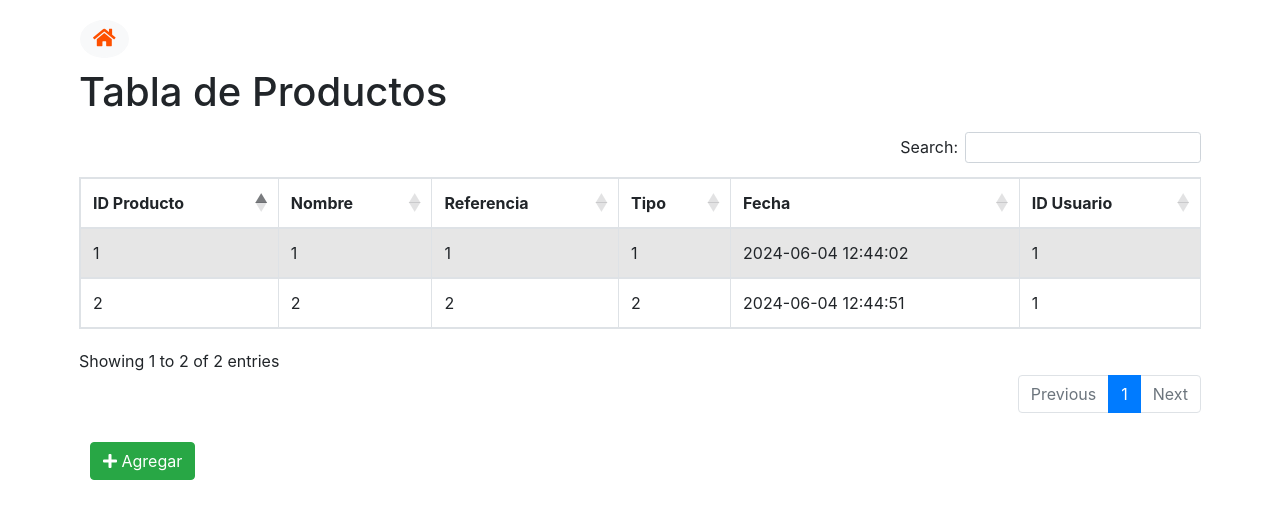
After one commit to Ed2902/finalresiduos, a PHP site: page /producto/tabla_productos.php in a window 1280 px wide. The commit adds this page. Shown: the top 519 px of the page. Run offline with PHP 8.4, Linux system fonts and the light colour scheme; data comes from the database, SQL or seed files in the repository; some libraries are stand-ins or nearby versions.

Commit message:
tabla productos

```diff
--- a/producto/producto.php
+++ b/producto/producto.php
@@ -97,5 +97,26 @@
                 return null;
             }
         }
+
+        public static function obtenerTodosLosProductos() {
+            $conexion = new Conexion();
+            $sql = "SELECT id_producto, nombre, referencia, tipo, fecha, id_usuarioFK FROM producto";
+            $consulta = $conexion->prepare($sql);
+
+            try {
+                $consulta->execute();
+                $productos = $consulta->fetchAll(PDO::FETCH_ASSOC);
+                return $productos;
+            } catch (PDOException $e) {
+                echo "Error al obtener los productos: " . $e->getMessage();
+                return [];
+            }
+        }
+
+
+
     }
+
+
+
     ?>
--- /dev/null
+++ b/producto/tabla_productos.php
@@ -0,0 +1,148 @@
+<!DOCTYPE html>
+<html lang="es">
+<head>
+    <meta charset="UTF-8">
+    <meta name="viewport" content="width=device-width, initial-scale=1.0">
+    <title>Tabla de Productos</title>
+    <!-- Agregar estilos de Bootstrap -->
+    <link href="https://stackpath.bootstrapcdn.com/bootstrap/4.5.2/css/bootstrap.min.css" rel="stylesheet">
+    <!-- Agregar estilos de DataTables -->
+    <link href="https://cdn.datatables.net/1.11.5/css/dataTables.bootstrap4.min.css" rel="stylesheet">
+    <!-- Agregar Font Awesome para los íconos -->
+    <link href="https://cdnjs.cloudflare.com/ajax/libs/font-awesome/5.15.4/css/all.min.css" rel="stylesheet">
+    <!-- Estilos adicionales -->
+    <style>
+        body {
+            padding-top: 20px; /* Ajuste para el menú fijo */
+        }
+
+        .table-responsive {
+            overflow-x: auto;
+        }
+        table#tablaProductos {
+            width: 100% !important; /* Asegura que la tabla ocupe todo el ancho disponible */
+        }
+        .home-btn {
+            position: absolute; /* Posiciona el botón de casa de forma absoluta */
+            left: 80px; /* Alinea a la izquierda */
+            top: 20px; /* Alinea arriba */
+            border-radius: 50%; /* Estilo de botón de casa */
+        }
+        .add-btn {
+            position: fixed; /* Posiciona el botón de agregar de forma fija */
+            bottom: 40%; /* Alinea abajo */
+            left: 90px; /* Alinea a la izquierda */
+            color: #fff; /* Color del texto del botón de agregar */
+        }
+        /* Estilo para el botón de Excel */
+        .excel-btn {
+            background-color: #fe5000; /* Color de fondo */
+            border-color: #fe5000; /* Color del borde */
+            color: #fff; /* Color del texto */
+            float: right; /* Alinea el botón a la derecha */
+            margin-left: 10px; /* Espacio a la izquierda del botón para separarlo de otros elementos */
+        }
+
+        /* Estilo para el icono de Excel */
+        .excel-icon {
+            color: #fff; /* Color del icono */
+        }
+
+        /* Estilo para el botón de PDF */
+        .pdf-btn {
+            background-color: #74C0FC; /* Color de fondo */
+            border-color: #74C0FC; /* Color del borde */
+            color: #fff; /* Color del texto */
+            float: right; /* Alinea el botón a la derecha */
+            margin-left: 10px
+        }
+
+        /* Estilo para el icono de PDF */
+        .pdf-icon {
+            color: #fff; /* Color del icono */
+        }
+    </style>
+</head>
+<body>
+    <div class="container-fluid" style="width: 90%;">
+        <!-- Botón de Casa -->
+        <a href="../Home/home.html" style="text-decoration: none;">
+            <button type="button" class="btn btn-light home-btn">
+                <i class="fas fa-home" style="font-size: 20px; color:#fe5000;"></i>
+            </button>
+        </a>
+        <!-- Título -->
+        <h1 class="mt-5 mb-3">Tabla de Productos</h1>
+        <div class="table-responsive">
+            <table id="tablaProductos" class="table table-striped table-bordered">
+                <thead>
+                    <tr>
+                        <th>ID Producto</th>
+                        <th>Nombre</th>
+                        <th>Referencia</th>
+                        <th>Tipo</th>
+                        <th>Fecha</th>
+                        <th>ID Usuario</th>
+                    </tr>
+                </thead>
+                <tbody>
+                    <?php
+                        require_once '../conexion.php';
+                        require_once './Producto.php';
+
+                        // Obtener todos los productos
+                        $productos = Producto::obtenerTodosLosProductos();
+
+                        // Iterar sobre los datos e imprimir cada fila
+                        foreach ($productos as $dato) {
+                            echo "<tr>";
+                            echo "<td>{$dato['id_producto']}</td>";
+                            echo "<td>{$dato['nombre']}</td>";
+                            echo "<td>{$dato['referencia']}</td>";
+                            echo "<td>{$dato['tipo']}</td>";
+                            echo "<td>{$dato['fecha']}</td>";
+                            echo "<td>{$dato['id_usuarioFK']}</td>";
+                            echo "</tr>";
+                        }
+                    ?>
+                </tbody>
+            </table>
+        </div>
+        <!-- Botón de Agregar -->
+        <a href="./ingresar_inventario.php" class="btn btn-success add-btn"><i class="fas fa-plus"></i> Agregar</a>
+    </div>
+
+    <!-- Agregar scripts de jQuery, DataTables y sus extensiones -->
+    <script src="https://code.jquery.com/jquery-3.5.1.min.js"></script>
+    <script src="https://cdn.datatables.net/1.11.5/js/jquery.dataTables.min.js"></script>
+    <script src="https://cdn.datatables.net/1.11.5/js/dataTables.bootstrap4.min.js"></script>
+    <script src="https://cdnjs.cloudflare.com/ajax/libs/jszip/3.1.3/jszip.min.js"></script>
+    <script src="https://cdnjs.cloudflare.com/ajax/libs/pdfmake/0.1.53/pdfmake.min.js"></script>
+    <script src="https://cdnjs.cloudflare.com/ajax/libs/pdfmake/0.1.53/vfs_fonts.js"></script>
+    <script src="https://cdn.datatables.net/buttons/2.2.3/js/dataTables.buttons.min.js"></script>
+    <script src="https://cdn.datatables.net/buttons/2.2.3/js/buttons.html5.min.js"></script>
+    <script>
+        $(document).ready(function() {
+            $('#tablaProductos').DataTable({
+                dom: 'Bfrtip',
+                buttons: [
+                    {
+                        extend: 'excelHtml5',
+                        title: 'Reporte de Productos',
+                        className: 'excel-btn', // Agrega la clase de estilo para el botón de Excel
+                        text: '<i class="far fa-file-excel excel-icon"></i>' // Agrega el icono de Excel
+                    },
+                    {
+                        extend: 'pdfHtml5',
+                        title: 'Reporte de Productos',
+                        orientation: 'portrait', //portrait o landscape
+                        pageSize: 'A4',
+                        className: 'pdf-btn', // Agrega la clase de estilo para el botón de PDF
+                        text: '<i class="far fa-file-pdf pdf-icon"></i>' // Agrega el icono de PDF
+                    }
+                ]
+            });
+        });
+    </script>
+</body>
+</html>
```
